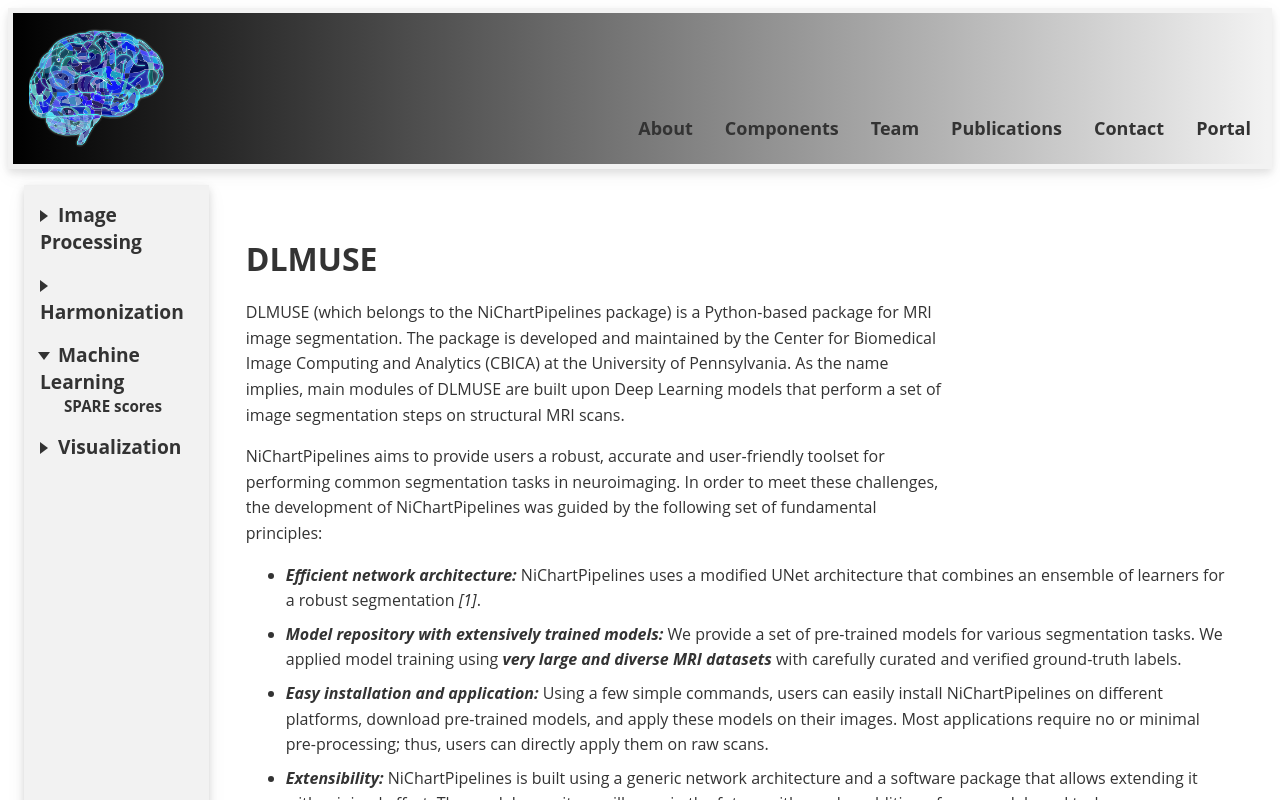
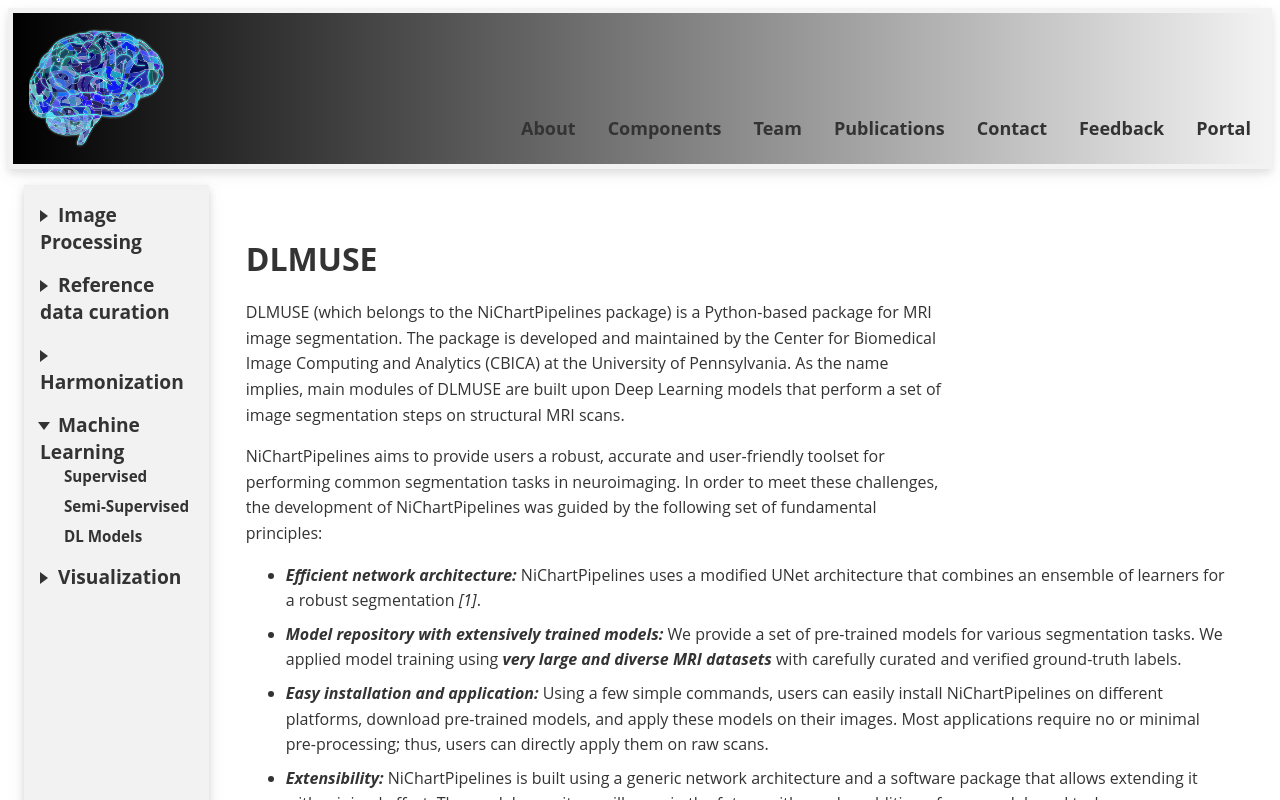
Before and after one commit to CBICA/NiChart_Website, a Next.js app: page /documentation in a window 1280 px wide. Both pictures are taken after a click on the link "Machine Learning". Shown: the top 800 px of the page. Built offline with nearby package versions, Linux system fonts and the light colour scheme.

Commit message:
Added additional components

```diff
--- a/components/Documentation/Sidebar.js
+++ b/components/Documentation/Sidebar.js
@@ -30,35 +30,51 @@
             )}
           </li>
           <li className={styles.collapsibleSection}>
+            <a onClick={() => toggleSection('Reference data curation')}>
+              <span className={expandedSection === 'Reference data curation' ? styles.rotated : ''}></span>
+              Reference data curation
+            </a>
+            {expandedSection === 'Reference data curation' && (
+              <ul className={styles.innerSection}>
+                <li><a onClick={() => handleItemClick('iSTAGING')}>iSTAGING</a></li>
+              </ul>
+            )}
+          </li>
+          <li className={styles.collapsibleSection}>
             <a onClick={() => toggleSection('Harmonization')}>
               <span className={expandedSection === 'Harmonization' ? styles.rotated : ''}></span>
               Harmonization
             </a>
             {expandedSection === 'Harmonization' && (
               <ul className={styles.innerSection}>
-                <li><a onClick={() => handleItemClick('Harmonize')}>Harmonize</a></li>
+                <li><a onClick={() => handleItemClick('Neuroharmonize')}>NeuroHarmonize</a></li>
+                <li><a onClick={() => handleItemClick('Combat')}>Combat</a></li>
               </ul>
             )}
           </li>
           <li className={styles.collapsibleSection}>
-            <a onClick={() => toggleSection('Machine Learning')}>
-              <span className={expandedSection === 'Machine Learning' ? styles.rotated : ''}></span>
+            <a onClick={() => toggleSection('Machine Learning Models')}>
+              <span className={expandedSection === 'Machine Learning Models' ? styles.rotated : ''}></span>
               Machine Learning
             </a>
-            {expandedSection === 'Machine Learning' && (
+            {expandedSection === 'Machine Learning Models' && (
               <ul className={styles.innerSection}>
-                <li><a onClick={() => handleItemClick('SPARE scores')}>SPARE scores</a></li>
+                <li><a onClick={() => handleItemClick('Supervised')}>Supervised</a></li>
+                <li><a onClick={() => handleItemClick('Semisupervised')}>Semi-Supervised</a></li>
+                <li><a onClick={() => handleItemClick('DL')}>DL Models</a></li>
               </ul>
             )}
           </li>
           <li className={styles.collapsibleSection}>
-            <a onClick={() => toggleSection('Visualization')}>
-              <span className={expandedSection === 'Visualization' ? styles.rotated : ''}></span>
+            <a onClick={() => toggleSection('Data Visualization')}>
+              <span className={expandedSection === 'Data Visualization' ? styles.rotated : ''}></span>
               Visualization
             </a>
-            {expandedSection === 'Visualization' && (
+            {expandedSection === 'Data Visualization' && (
               <ul className={styles.innerSection}>
-                <li><a onClick={() => handleItemClick('Reference data')}>Reference Data</a></li>
+                <li><a onClick={() => handleItemClick('Centile curves')}>Centile curves</a></li>
+                <li><a onClick={() => handleItemClick('Link to images')}>Link to images</a></li>
+                <li><a onClick={() => handleItemClick('Reference values')}>Reference values</a></li>
               </ul>
             )}
           </li>
--- a/components/Layout/Header.js
+++ b/components/Layout/Header.js
@@ -32,6 +32,7 @@
           <li><Link href="/team"><a>Team</a></Link></li>
           <li><Link href="/publications"><a>Publications</a></Link></li>
           <li><Link href="/contact"><a>Contact</a></Link></li>
+          <li><Link href="https://forms.gle/jxUZFyJtcuQnKusK9"><a>Feedback</a></Link></li>
           <li><Link href="/portal"><a>Portal</a></Link></li>
         </ul>
       </nav>
```
